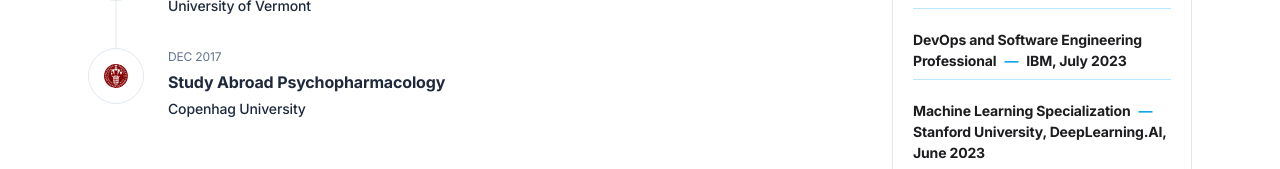
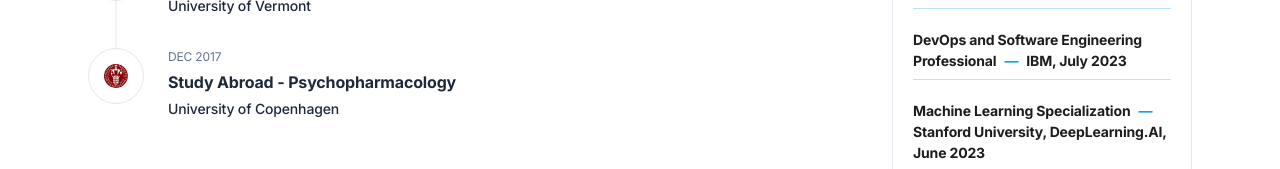
Before and after one commit to christopherkeim/christopherkeim-xyz, a Next.js app: page / in a window 1280 px wide. Shown: the part 561-730 px from the top of the page. Built offline with nearby package versions, Linux system fonts and the light colour scheme.

Commit message:
Updated education information.

```diff
--- a/components/Home/Education.tsx
+++ b/components/Home/Education.tsx
@@ -43,16 +43,16 @@ export function Education() {
                 src={CopenhagenUniversityLogo}
                 width={24}
                 height={26}
-                alt="Copenhagen University"
+                alt="University of Copenhagen"
               />
             </div>
             <div className="space-y-1 pl-20">
               <div className="text-xs uppercase text-slate-500">Dec 2017</div>
               <div className="font-aspekta font-[650] text-slate-800 dark:text-slate-100">
-                Study Abroad Psychopharmacology
+                Study Abroad - Psychopharmacology
               </div>
               <div className="text-sm font-medium text-slate-800 dark:text-slate-100">
-                Copenhag University
+                University of Copenhagen
               </div>
             </div>
           </div>
```
